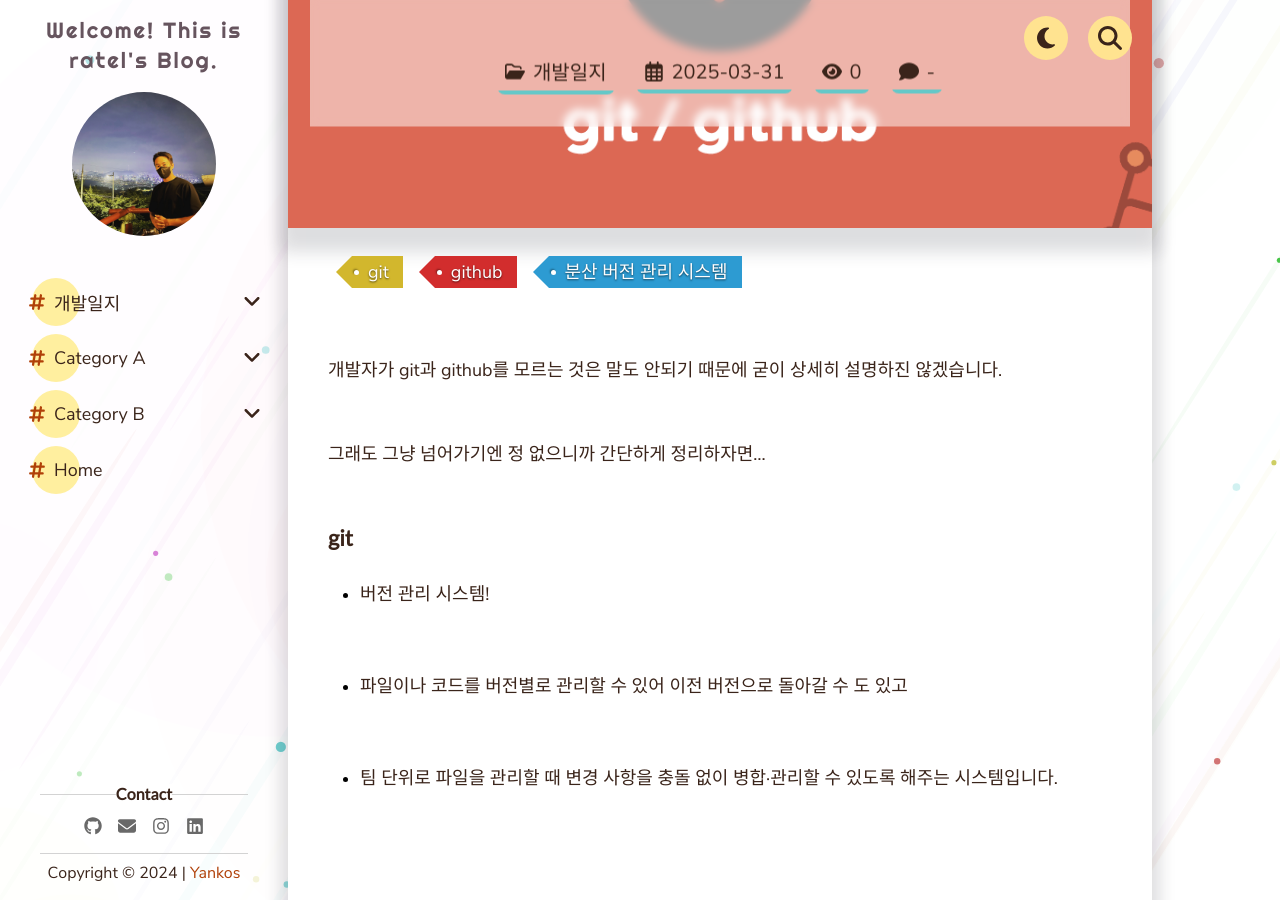
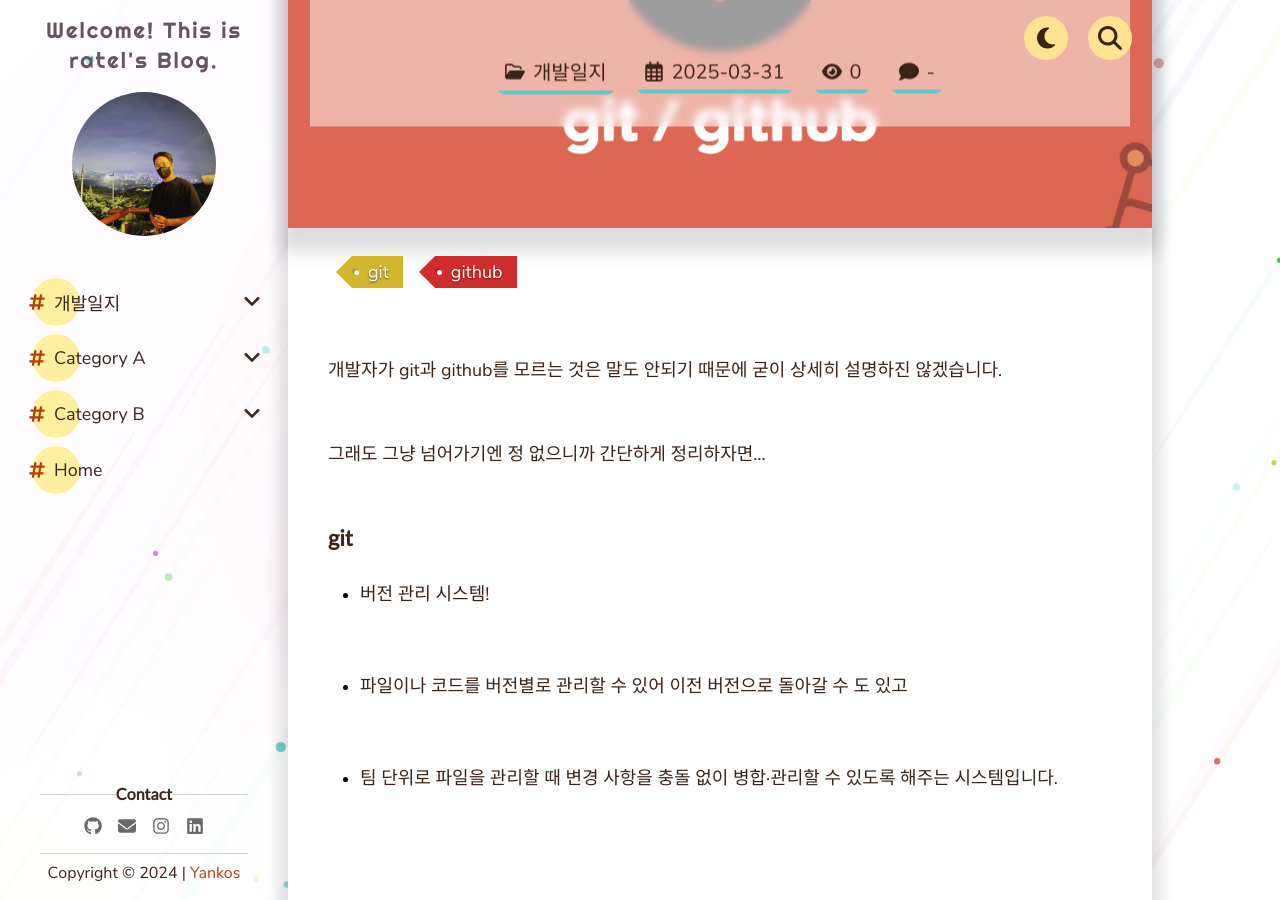
Before and after one commit to heebeom-song/heebeom-song.github.io, a Jekyll site: the page built from _pages/개발일지/git/자꾸 까먹는 git 사용법 정리.md, in a window 1280 px wide and 900 px high, scrolled down 379 px. Built offline with Jekyll 4.4.1, drawn with Linux system fonts in a browser that asks for light colours; comment, search, counter and statistics services are not loaded.

Commit message:
Docs: git 사용법 포스트 수정

```diff
--- a/_pages/개발일지/git/자꾸 까먹는 git 사용법 정리.md
+++ b/_pages/개발일지/git/자꾸 까먹는 git 사용법 정리.md
@@ -3,7 +3,6 @@ title: "나를 위한 자꾸 까먹는 git 사용법 모음집"
 tags:
     - git
     - github
-    - 분산 버전 관리 시스템
 date: "2025-03-31"
 thumbnail: "/assets/img/thumbnail/git,github.png"
 ---
```
